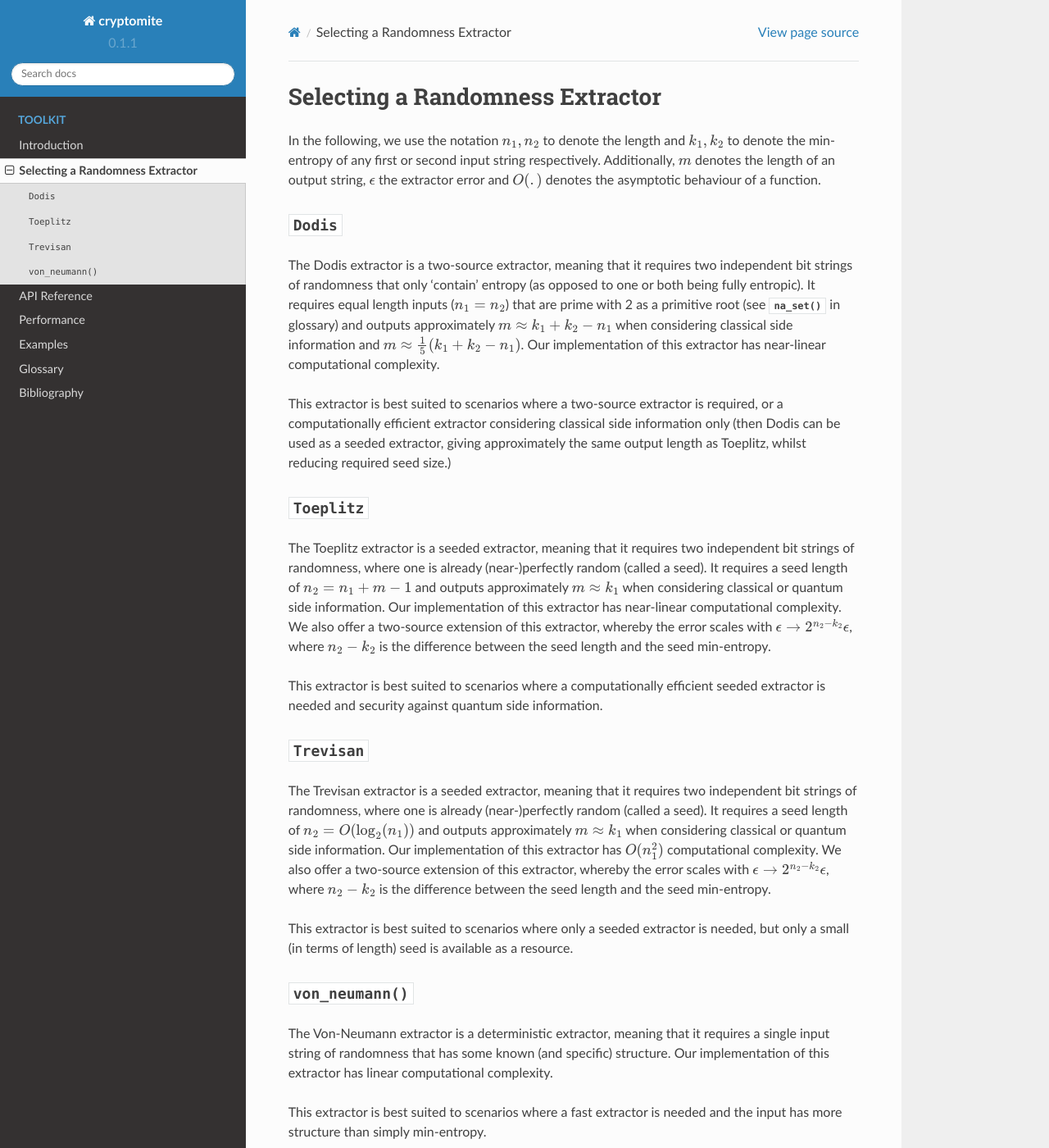
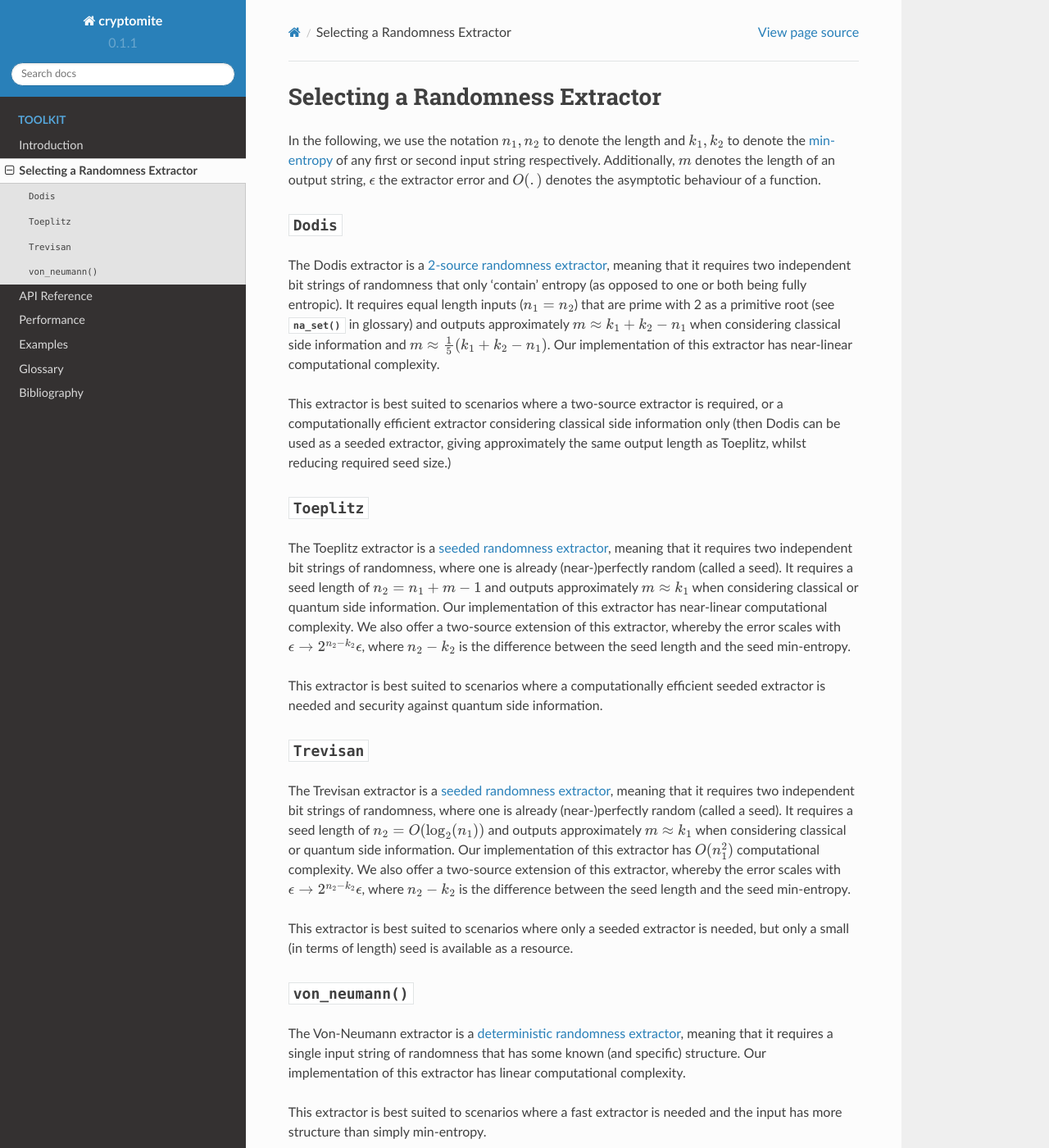
Before and after one commit to CQCL/cryptomite, a Sphinx documentation site: the page built from docs/gettingstarted.rst, in a window 1280 px wide and 1400 px high. Shown: the whole window at 82% size. Built offline with Sphinx 7.4.7 and the Read the Docs theme 2.0.0, drawn with Linux system fonts in a browser that asks for light colours.

Commit message:
Improve docs

```diff
--- a/docs/gettingstarted.rst
+++ b/docs/gettingstarted.rst
@@ -1,12 +1,12 @@
 Selecting a Randomness Extractor
 ================================
-In the following, we use the notation :math:`n_1, n_2` to denote the length and :math:`k_1, k_2` to denote the min-entropy of
+In the following, we use the notation :math:`n_1, n_2` to denote the length and :math:`k_1, k_2` to denote the :term:`min-entropy` of
 any first or second input string respectively. Additionally, :math:`m` denotes the length of an output string, :math:`\epsilon`
 the extractor error and :math:`O(.)` denotes the asymptotic behaviour of a function.
 
 :py:class:`.Dodis`
 ------------------
-The Dodis extractor is a two-source extractor, meaning that it requires two independent bit
+The Dodis extractor is a :term:`2-source randomness extractor`, meaning that it requires two independent bit
 strings of randomness that only 'contain' entropy (as opposed to one or both being fully entropic).
 It requires equal length inputs (:math:`n_1 = n_2`) that are prime with 2 as a primitive root (see :py:func:`.na_set` in glossary)
 and outputs approximately :math:`m \approx k_1 + k_2 - n_1` when considering classical side information and :math:`m \approx \frac{1}{5}(k_1 + k_2 - n_1)`.
@@ -18,7 +18,7 @@ used as a seeded extractor, giving approximately the same output length as Toepl
 
 :py:class:`.Toeplitz`
 ---------------------
-The Toeplitz extractor is a seeded extractor, meaning that it requires two independent bit
+The Toeplitz extractor is a :term:`seeded randomness extractor`, meaning that it requires two independent bit
 strings of randomness, where one is already (near-)perfectly random (called a seed).
 It requires a seed length of :math:`n_2 = n_1 + m - 1`
 and outputs approximately :math:`m \approx k_1` when considering classical or quantum side information.
@@ -31,7 +31,7 @@ against quantum side information.
 
 :py:class:`.Trevisan`
 ---------------------
-The Trevisan extractor is a seeded extractor, meaning that it requires two independent bit
+The Trevisan extractor is a :term:`seeded randomness extractor`, meaning that it requires two independent bit
 strings of randomness, where one is already (near-)perfectly random (called a seed).
 It requires a seed length of :math:`n_2 = O(\log_2 (n_1))` and outputs approximately :math:`m \approx k_1` when considering classical or quantum side information.
 Our implementation of this extractor has :math:`O(n_1^2)` computational complexity.
@@ -43,7 +43,7 @@ small (in terms of length) seed is available as a resource.
 
 :py:func:`.von_neumann`
 -----------------------
-The Von-Neumann extractor is a deterministic extractor, meaning that it requires a
+The Von-Neumann extractor is a :term:`deterministic randomness extractor`, meaning that it requires a
 single input string of randomness that has some known (and specific) structure.
 Our implementation of this extractor has linear computational complexity.
 
```
Also changed, not shown: docs/index.rst (+4 -4 lines), docs/performance.rst (+8 -7 lines), docs/examples/quantum-random-number-generation.ipynb, docs/figures/performance.png (added), 1 other file.
